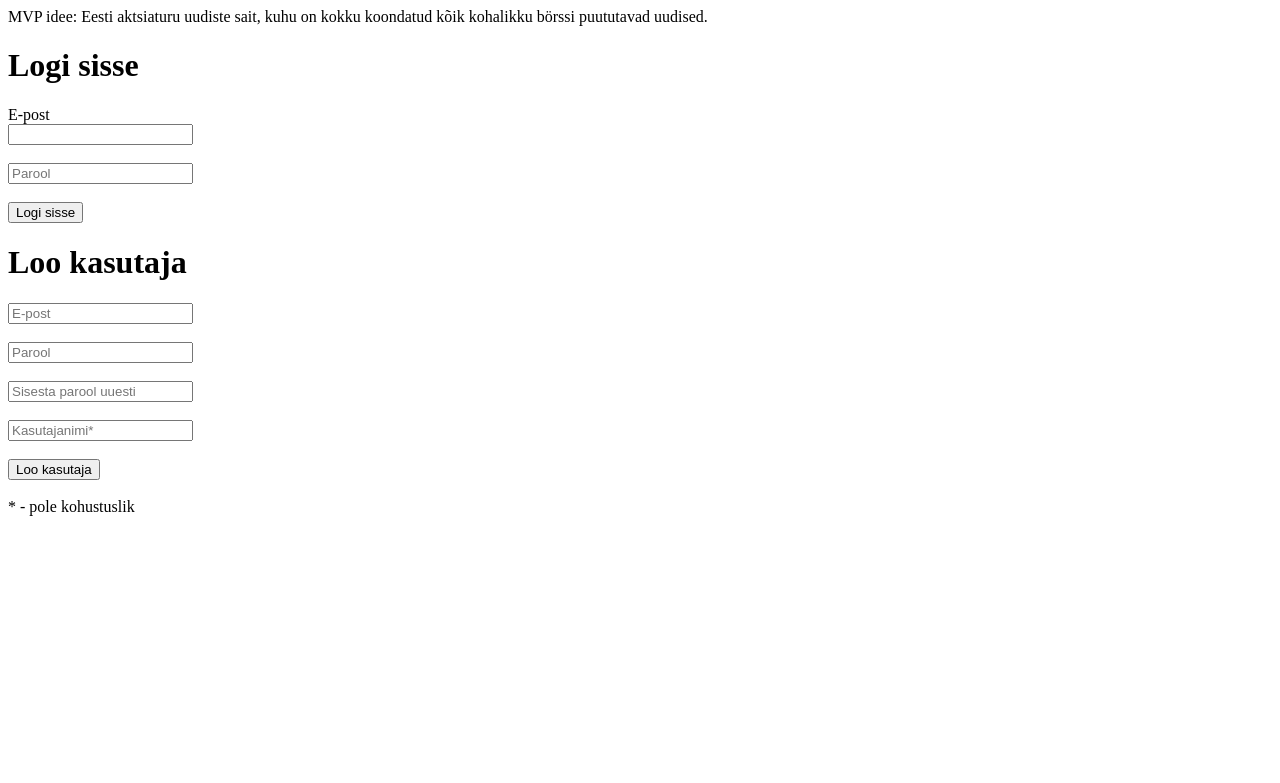
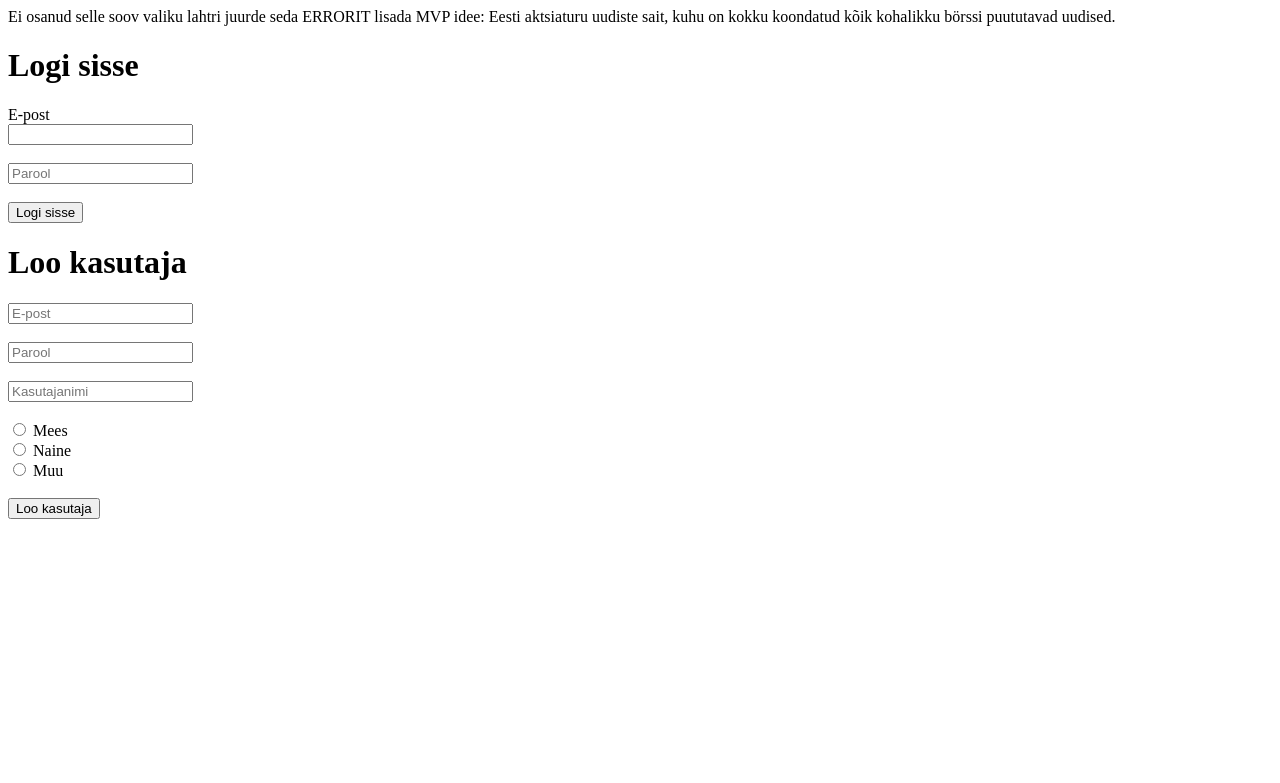
Before and after one commit to veebiprogrammeerimine-2016s/1.kodutoo-II-ruhm, a PHP site: page /login.php in a window 1280 px wide. Shown: the top 783 px of the page. Run offline with PHP 8.4, Linux system fonts and the light colour scheme; data that the repository does not hold is empty.

Commit message:
Added MVP idea and two new fields to signup form

```diff
--- a/login.php
+++ b/login.php
@@ -1,16 +1,16 @@
+Ei osanud selle soov valiku lahtri juurde seda ERRORIT lisada
 MVP idee: Eesti aktsiaturu uudiste sait, kuhu on kokku koondatud kõik kohalikku börssi puututavad uudised.
 
 
 <?php
 
-	//GET ja POST muutjuad
-	//var_dump ($_GET);
-	//echo "<br>";
-	//var_dump ($_POST);
-
+	//MUUTUJAD
 	$signupEmailError = "";
 	$signupPasswordError = "";
-	$signupRePasswordError ="";
+	$signupUsername = "";
+	$signupUsernameError = "";
+	$signupGender = "";
+	$signupGenderError = "";
 
 
 	//on üldse olemas selline muutuja
@@ -48,20 +48,23 @@ MVP idee: Eesti aktsiaturu uudiste sait, kuhu on kokku koondatud kõik kohalikku
 
 		}
 
-		if($_POST["signupPassword"] == $_POST["signupRePassword"]){
+	if(isset($_POST["signupUsername"])){
 
+		if(empty($_POST["signupUsername"])){
 
+			$signupUsernameError = "Palun vali kasutajanimi!";
+		}
+	}
 
-			} else {
+	if( isset( $_POST["signupGender"] ) ){
 
-				//siia jõuab siis, kui teine parool ei ole sama, mis esimene
+		if(!empty( $_POST["signupGender"] ) ){
 
-
-
-
-					$signupRePasswordError = "Paroolid ei olnud samad";
+			$signupGender = $_POST["signupGender"];
 
 		}
+
+	}
 
 ?>
 
@@ -108,16 +111,30 @@ MVP idee: Eesti aktsiaturu uudiste sait, kuhu on kokku koondatud kõik kohalikku
 		<input name="signupPassword" placeholder="Parool" type="password"> <?php echo $signupPasswordError; ?>
 		<br><br>
 
-		<input name="signupRePassword" placeholder="Sisesta parool uuesti" type="password"> <?php echo $signupRePasswordError; ?>
+		<input name="signupUsername" type="text" placeholder="Kasutajanimi" > <?php echo $signupUsernameError; ?>
 		<br><br>
 
-		<input name="signupUsername" type="text" placeholder="Kasutajanimi*">
-		<br><br>
+		<?php if($signupGender == "mees") { ?>
+			<input type="radio" name="signupGender" value="mees" checked> Mees<br>
+		<?php }else { ?>
+			<input type="radio" name="signupGender" value="mees"> Mees<br>
+		<?php } ?>
+
+		<?php if($signupGender == "naine") { ?>
+			<input type="radio" name="signupGender" value="naine" checked> Naine<br>
+		<?php }else { ?>
+			<input type="radio" name="signupGender" value="naine"> Naine<br>
+		<?php } ?>
+
+		<?php if($signupGender == "muu") { ?>
+			<input type="radio" name="signupGender" value="muu" checked> Muu<br>
+		<?php }else { ?>
+			<input type="radio" name="signupGender" value="muu"> Muu<br>
+		<?php } ?>
+		<br>
 
 		<input type="submit" value="Loo kasutaja">
 		<br><br>
-
-		<?php echo "* - pole kohustuslik" ?>
 
 
 	</form>
```
